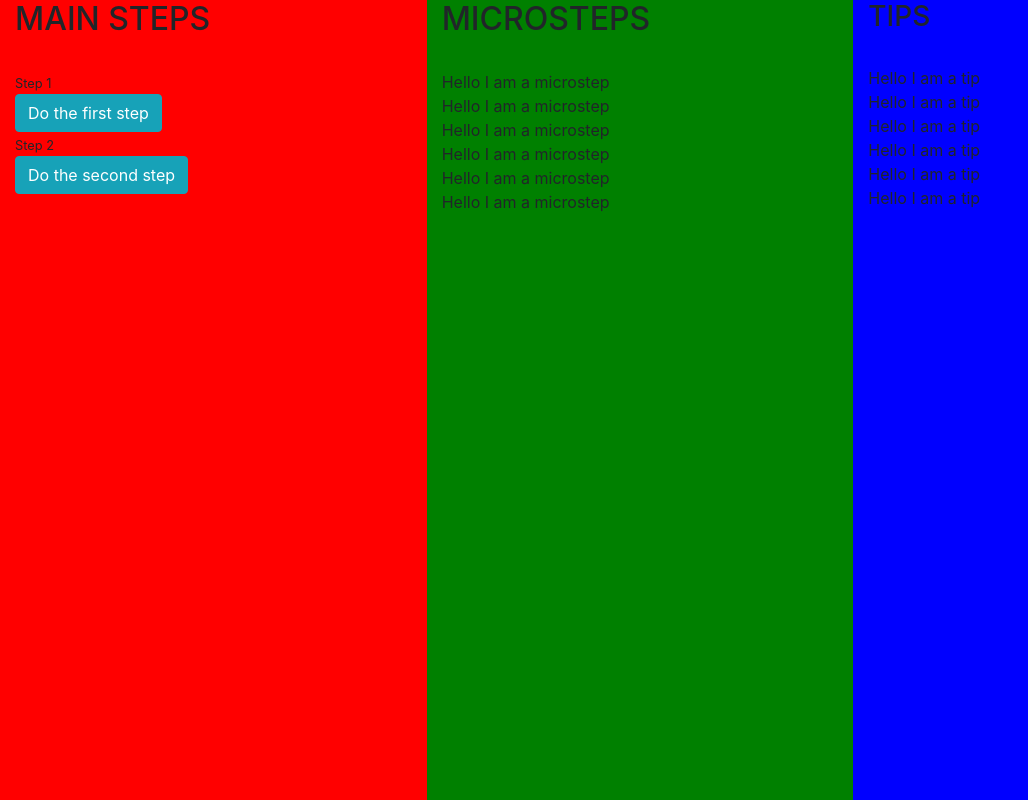
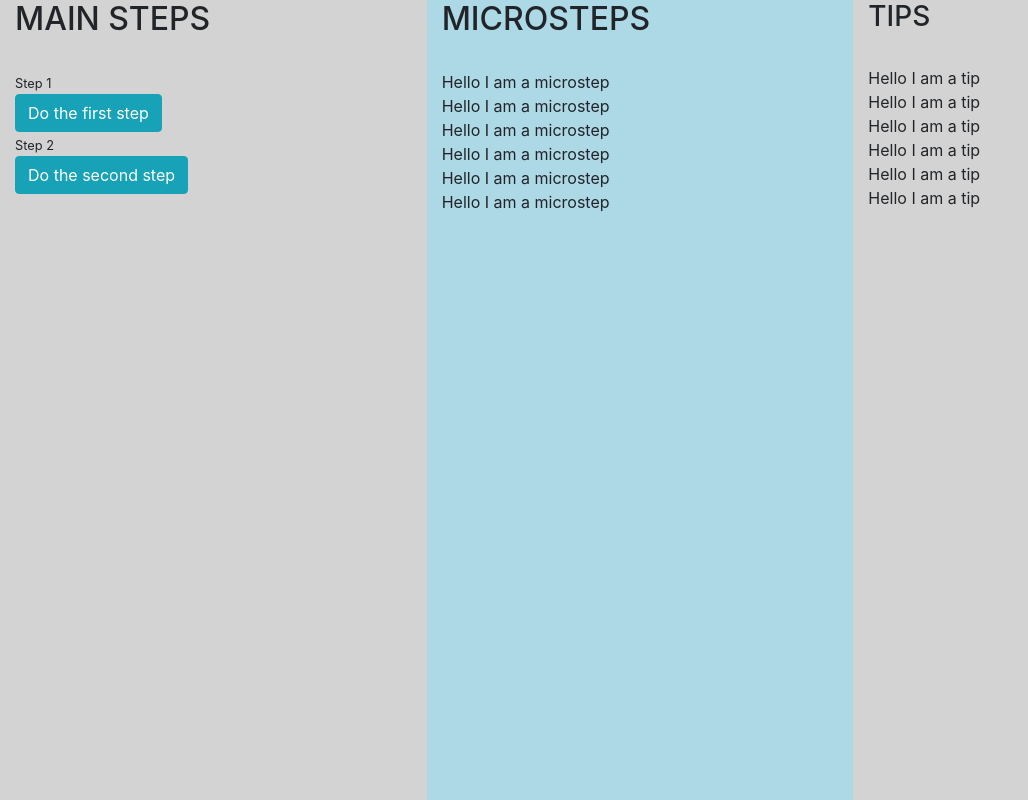
Before and after one commit to t-4-h/isd_final, a PHP site: page / in a window 1280 px wide. Shown: the whole page, without its empty margins (0-1028 px from the left). Run offline with PHP 8.4, Linux system fonts and the light colour scheme.

Commit message:
Update style.css

```diff
--- a/style.css
+++ b/style.css
@@ -6,19 +6,19 @@
 /*Set up the columns with a 100% height, body color and overflow scroll*/
 
 .left{
-  background-color: red;
+  background-color: lightgrey;
   height: 100%;
   overflow-y: scroll;
 }
 
 .right{
-  background-color: blue;
+  background-color: lightgrey;
   height: 100%;
   overflow-y: scroll;
 }
 
 .mid{
-  background-color: green;
+  background-color: lightblue;
   height: 100%;
   overflow-y: scroll;
 }
```
